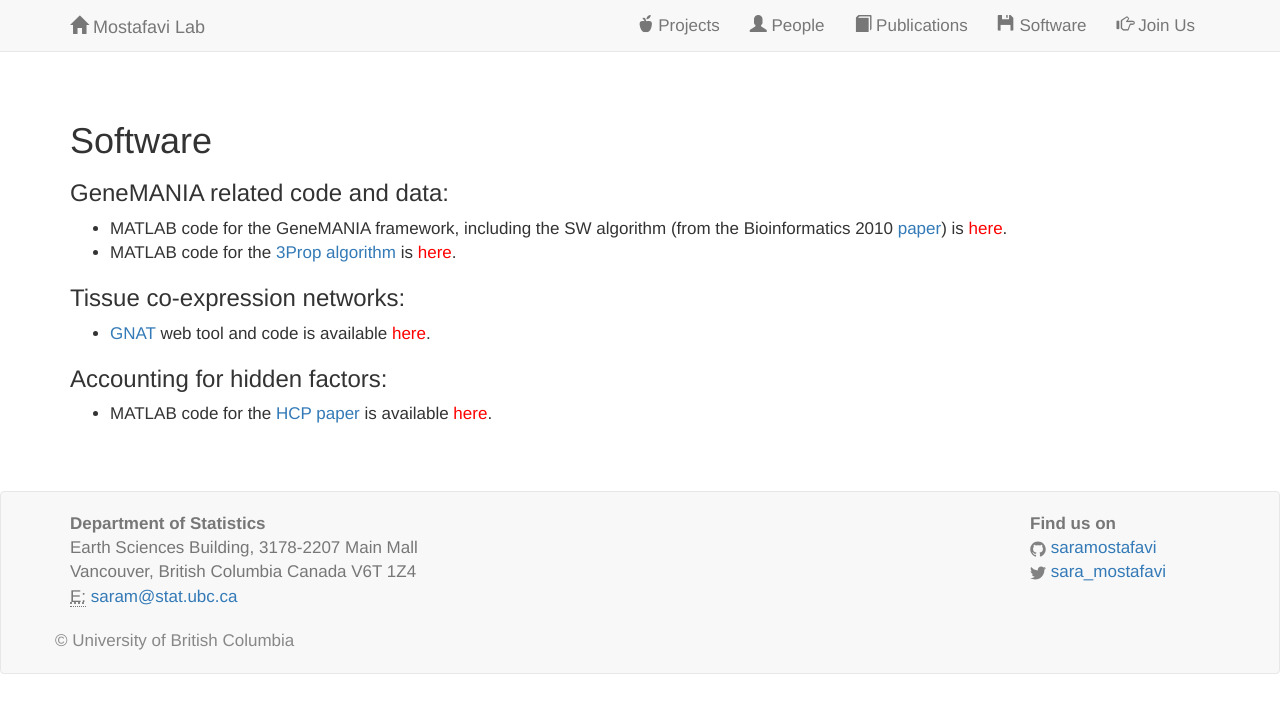
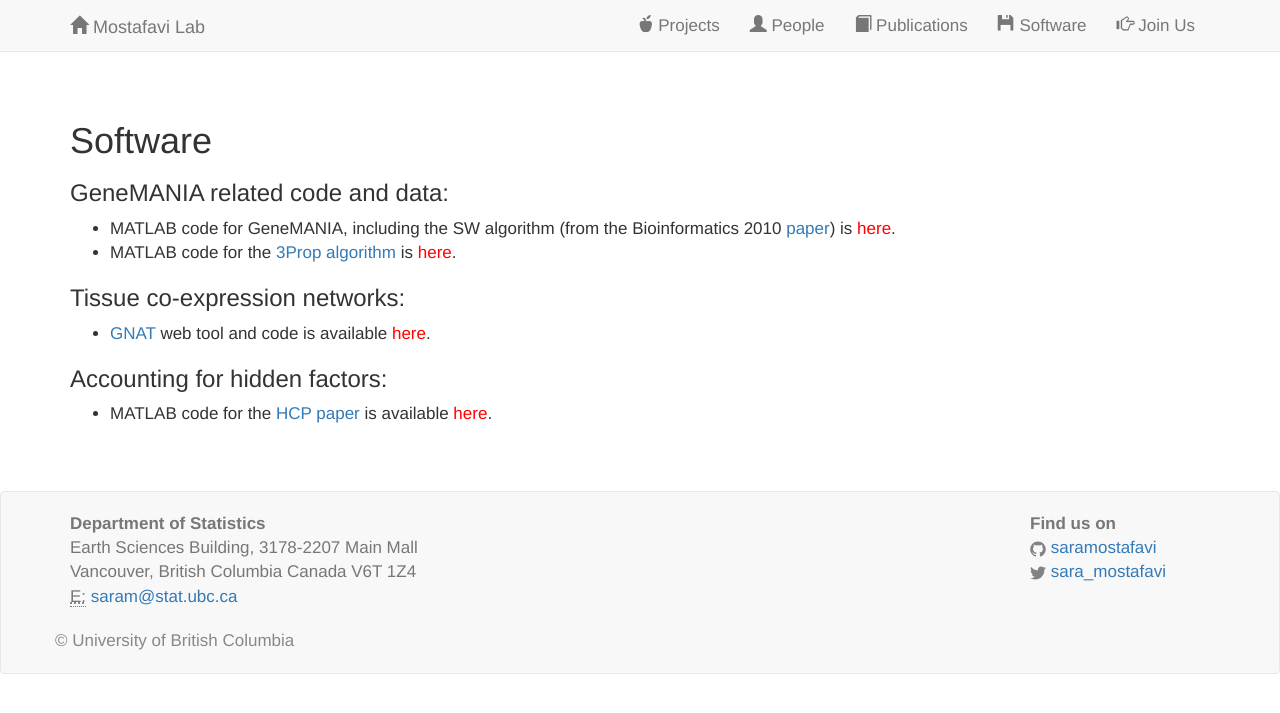
Before and after one commit to saramostafavi/saramostafavi.github.io, a Jekyll site: the page built from software.html, in a window 1280 px wide. Shown: the top 713 px of the page. Built offline with Jekyll 4.4.1, drawn with Linux system fonts in a browser that asks for light colours; nearby versions of some CDN libraries; a style sheet for code colours, icons or effects is not loaded.

Commit message:
Update software.html

```diff
--- a/software.html
+++ b/software.html
@@ -8,7 +8,7 @@ layout: default
      <h3>GeneMANIA related code and data:</h3>
      <p>
      <ul>
-         <li>MATLAB code for the GeneMANIA framework, including the SW algorithm (from the Bioinformatics 2010 <a href="http://www.ncbi.nlm.nih.gov/pubmed/20507895"> paper</a>) is <a href="http://morrislab.med.utoronto.ca/~sara/SW/" style="color:red">here</a>.</li>
+         <li>MATLAB code for GeneMANIA, including the SW algorithm (from the Bioinformatics 2010 <a href="http://www.ncbi.nlm.nih.gov/pubmed/20507895"> paper</a>) is <a href="http://morrislab.med.utoronto.ca/~sara/SW/" style="color:red">here</a>.</li>
          <li>MATLAB code for the <a href="http://www.ncbi.nlm.nih.gov/pmc/articles/PMC3532359/">3Prop algorithm</a> is <a href="http://ai.stanford.edu/~saram/3propcode.zip" style="color:red">here</a>.</li>
      </ul>
       </p>
```
